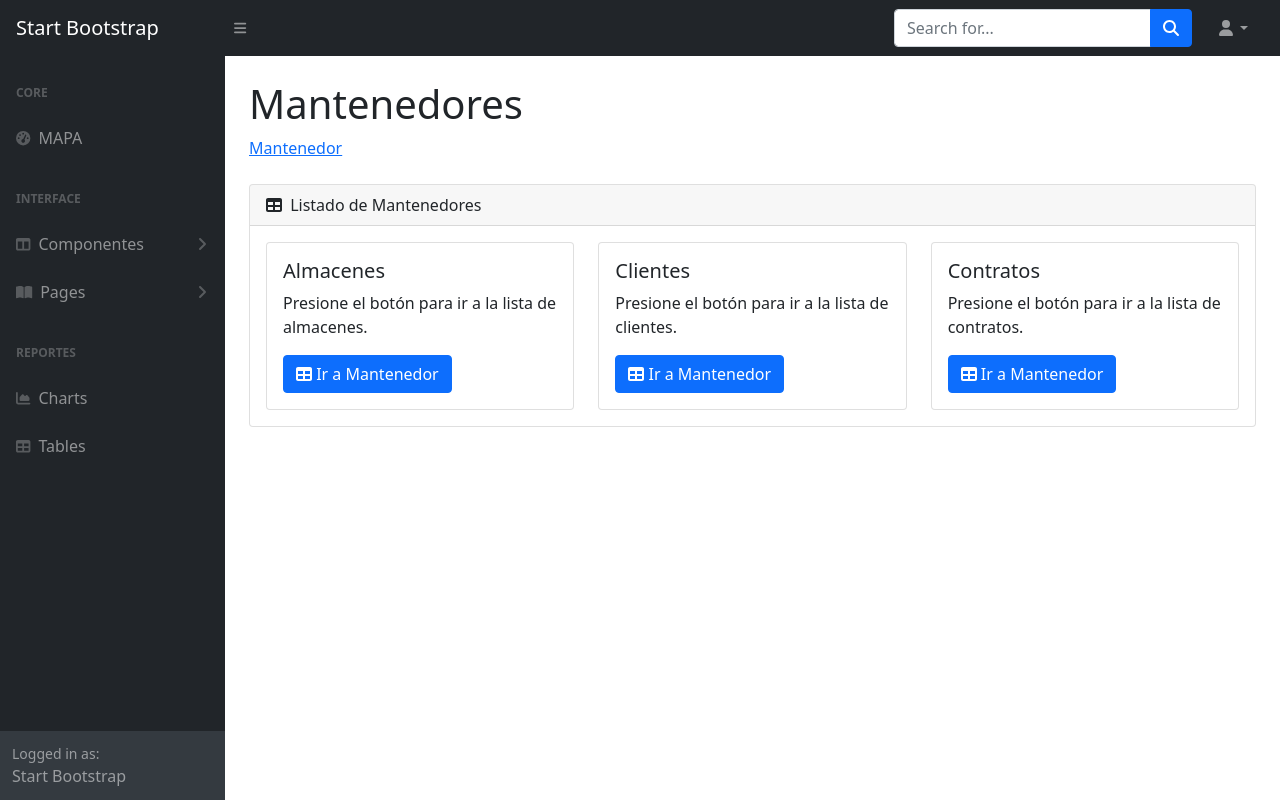
After one commit to dmarino01/ControlAlmacen, a Flask app: template src/templates/mantenedores.html in a window 1280 px wide. The commit adds this page. Run offline with Flask 3, Linux system fonts and the light colour scheme; the template is opened without the code that fills it, so the values that code supplies are empty; parts of the project's set-up code (start-up, migrations or seed data) failed here and were passed over; some libraries are stand-ins or nearby versions.

Commit message:
Listado de mantenedores y otros retoques

```diff
--- a/src/app.py
+++ b/src/app.py
@@ -28,6 +28,10 @@ app.register_blueprint(contrato_bp)
 def index():
     almacenes = ControllerAlmacen.getAlmacenes()
     return render_template('index.html', almacenes=almacenes)
+
+@app.route('/mantenedores')
+def mantenedores():
+    return render_template('mantenedores.html')
 
 @app.route('/plantilla')
 def plantilla():
--- a/src/templates/components/almacenes/index.html
+++ b/src/templates/components/almacenes/index.html
@@ -5,7 +5,7 @@
 {% block content %}
 <h1 class="mt-4">Listado de Almacenes</h1>
 <ol class="breadcrumb mb-4">
-    <li class="breadcrumb-item"><a href="#">Mantenedor</a></li>
+    <li class="breadcrumb-item"><a href="{{ url_for('mantenedores') }}">Mantenedor</a></li>
     <li class="breadcrumb-item active">Almacenes</li>
 </ol>
 
--- a/src/templates/components/almacenes/modal_form.html
+++ b/src/templates/components/almacenes/modal_form.html
@@ -61,6 +61,7 @@
                                                 value="0">
                                         </div>
                                     </div>
+                                    <!--
                                     <div class="mb-3">
                                         <label for="color" class="form-label">Color</label>
                                         <div class="col-2">
@@ -68,6 +69,7 @@
                                                 value="#000000">
                                         </div>
                                     </div>
+                                    -->
                                 </div>
                             </div>
                         </div>
--- a/src/templates/components/clientes/index.html
+++ b/src/templates/components/clientes/index.html
@@ -5,7 +5,7 @@
 {% block content %}
 <h1 class="mt-4">Listado de Clientes</h1>
 <ol class="breadcrumb mb-4">
-    <li class="breadcrumb-item"><a href="#">Mantenedor</a></li>
+    <li class="breadcrumb-item"><a href="{{ url_for('mantenedores') }}">Mantenedor</a></li>
     <li class="breadcrumb-item active">Clientes</li>
 </ol>
 
--- a/src/templates/components/contratos/index.html
+++ b/src/templates/components/contratos/index.html
@@ -5,7 +5,7 @@
 {% block content %}
 <h1 class="mt-4">Listado de Contratos</h1>
 <ol class="breadcrumb mb-4">
-    <li class="breadcrumb-item"><a href="#">Mantenedor</a></li>
+    <li class="breadcrumb-item"><a href="{{ url_for('mantenedores') }}">Mantenedor</a></li>
     <li class="breadcrumb-item active">Contratos</li>
 </ol>
 
--- a/src/templates/layout.html
+++ b/src/templates/layout.html
@@ -139,6 +139,7 @@
                     {% block content %}{% endblock %}
                 </div>
             </main>
+            <!--
             <footer class="py-4 bg-light mt-auto">
                 <div class="container-fluid px-4">
                     <div class="d-flex align-items-center justify-content-between small">
@@ -150,7 +151,8 @@
                         </div>
                     </div>
                 </div>
-            </footer>
+            </footer>-->
+
         </div>
     </div>
 
--- /dev/null
+++ b/src/templates/mantenedores.html
@@ -0,0 +1,48 @@
+{% extends "layout.html" %}
+
+{% block title %} Mantenedores {% endblock title %}
+
+{% block content %}
+<h1 class="mt-4">Mantenedores</h1>
+<ol class="breadcrumb mb-4">
+    <li class="breadcrumb-item active"><a href="{{ url_for('mantenedores') }}">Mantenedor</a></li>
+</ol>
+
+<div class="card mb-4">
+    <div class="card-header">
+        <i class="fas fa-table me-1"></i>
+        Listado de Mantenedores
+    </div>
+    <div class="card-body">
+        <div class="row">
+            <div class="col-sm-4">
+                <div class="card">
+                    <div class="card-body">
+                        <h5 class="card-title">Almacenes</h5>
+                        <p class="card-text">Presione el botón para ir a la lista de almacenes.</p>
+                        <a href="{{ url_for('almacen.almacenes') }}" class="btn btn-primary"><i class="fas fa-table"></i> Ir a Mantenedor</a>
+                    </div>
+                </div>
+            </div>
+            <div class="col-sm-4">
+                <div class="card">
+                    <div class="card-body">
+                        <h5 class="card-title">Clientes</h5>
+                        <p class="card-text">Presione el botón para ir a la lista de clientes.</p>
+                        <a href="{{ url_for('cliente.clientes') }}" class="btn btn-primary"><i class="fas fa-table"></i> Ir a Mantenedor</a>
+                    </div>
+                </div>
+            </div>
+            <div class="col-sm-4">
+                <div class="card">
+                    <div class="card-body">
+                        <h5 class="card-title">Contratos</h5>
+                        <p class="card-text">Presione el botón para ir a la lista de contratos.</p>
+                        <a href="{{ url_for('contrato.contratos') }}" class="btn btn-primary"><i class="fas fa-table"></i> Ir a Mantenedor</a>
+                    </div>
+                </div>
+            </div>
+        </div>
+    </div>
+</div>
+{% endblock content %}
```
